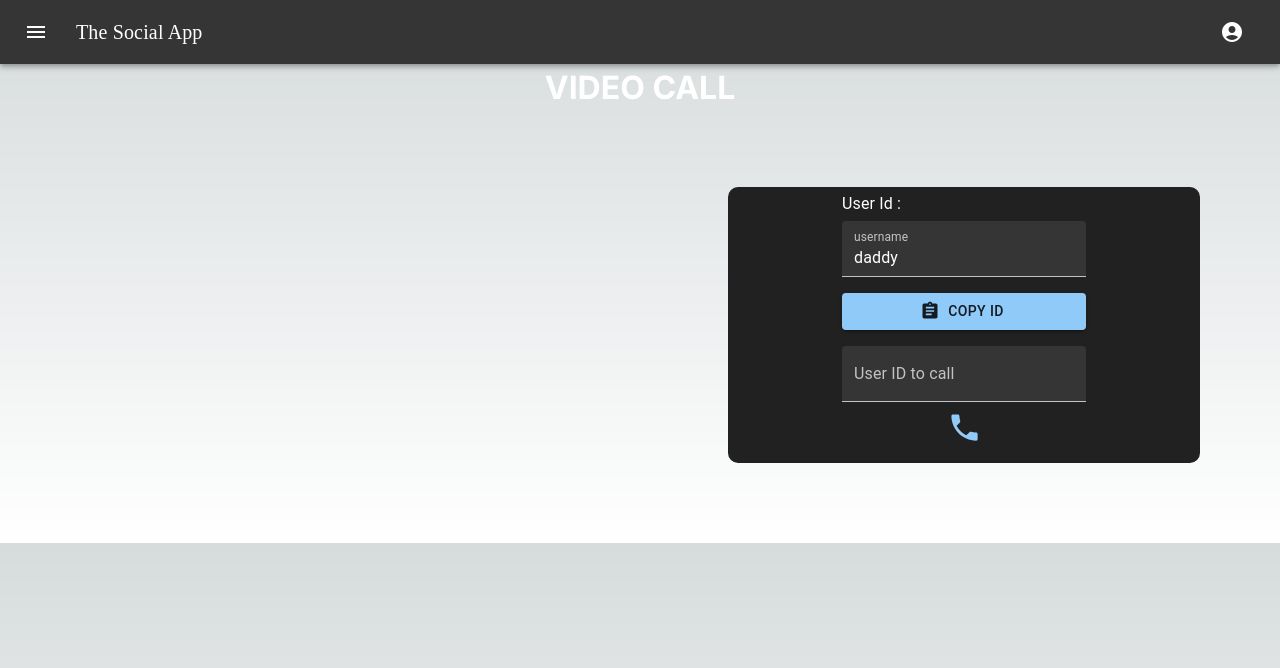
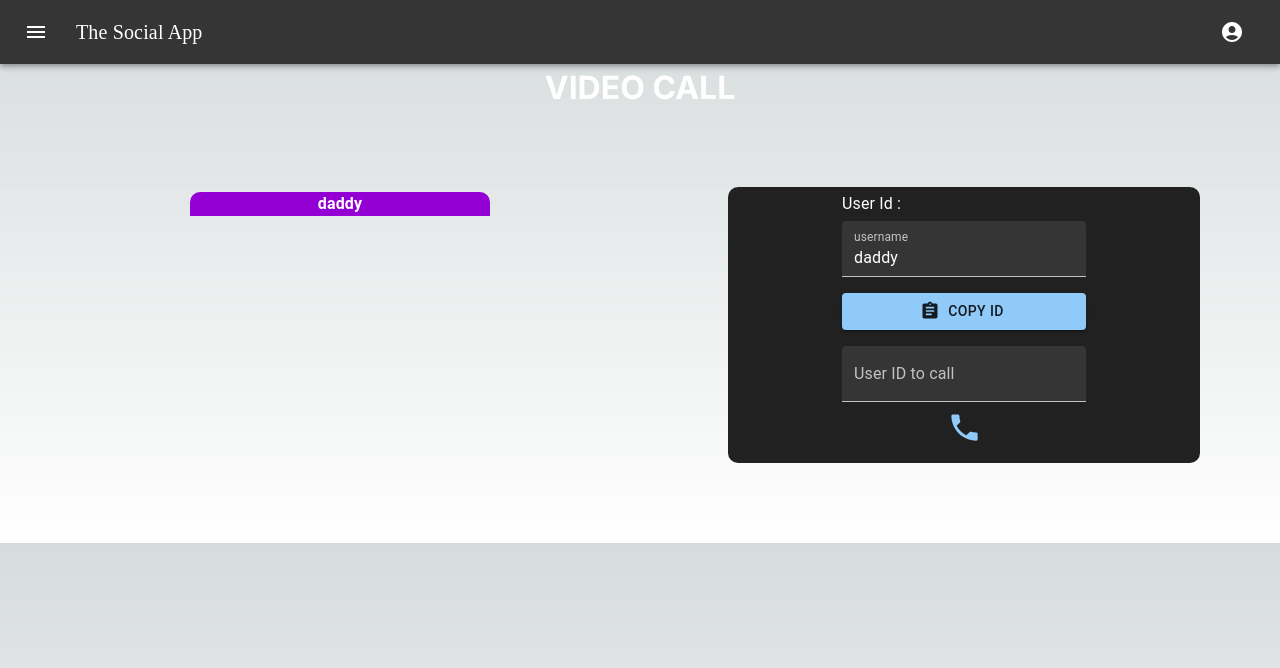
Before and after one commit to vishnusureshperumbavoor/social-app, a Next.js app in the folder client/: page /videocall in a window 1280 px wide. Shown: the top 668 px of the page. Built offline with nearby package versions, Linux system fonts and the light colour scheme; no server answers.

Commit message:
added username at the top of the webcam

```diff
--- a/client/app/videocall/page.jsx
+++ b/client/app/videocall/page.jsx
@@ -164,12 +164,23 @@ function videocall() {
               }`}
             >
               <div className="video">
+                <Typography
+                  sx={{
+                    backgroundColor: "#9400d3",
+                    color: "white",
+                    borderRadius: "10px 10px 0 0",
+                    textAlign: "center",
+                    fontWeight: "bold",
+                  }}
+                >
+                  {name}
+                </Typography>
                 <video
                   playsInline
                   muted
                   ref={myVideoRef}
                   autoPlay
-                  style={{ width: "300px" }}
+                  style={{ width: "300px", borderRadius: "0 0 10px 10px" }}
                 />
               </div>
 
@@ -179,7 +190,7 @@ function videocall() {
                     playsInline
                     ref={partnerVideoRef}
                     autoPlay
-                    style={{ width: "300px" }}
+                    style={{ width: "300px", borderRadius: "0 0 10px 10px" }}
                   />
                 </div>
               ) : null}
```
